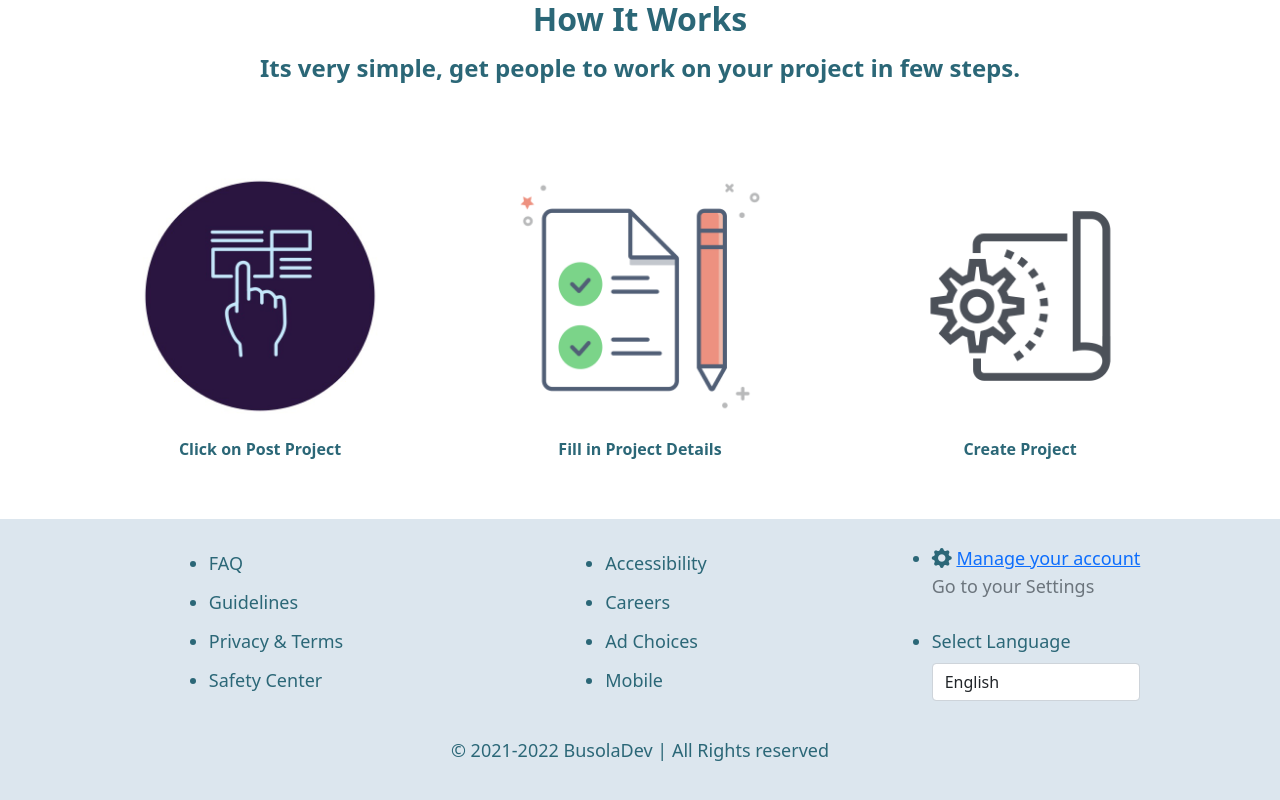
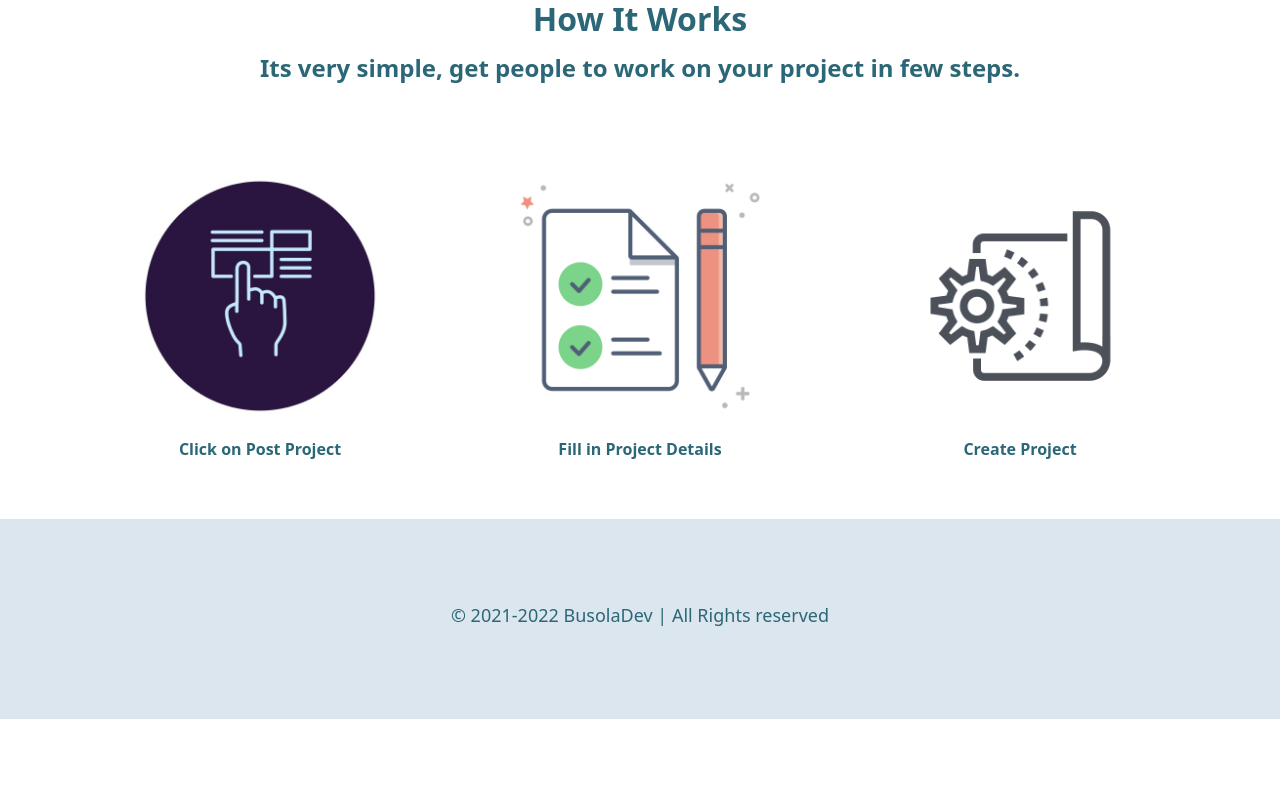
Before and after one commit to beejay321/Capstone, a React (Create React App) app: page / in a window 1280 px wide. Shown: the part 752-1552 px from the top of the page. After the commit the page ends 1471 px from the top, so only its background shows below. Built offline with nearby package versions, Linux system fonts and the light colour scheme.

Commit message:
Update Footer.jsx

```diff
--- a/src/components/Footer.jsx
+++ b/src/components/Footer.jsx
@@ -1,5 +1,5 @@
 // import react from "react";
-import { Container, Row, Col, Form } from "react-bootstrap";
+import { Container, Row } from "react-bootstrap";
 import "../styles/Footer.css";
 
 const Footer = () => {
@@ -7,7 +7,7 @@ const Footer = () => {
     <>
       <div id="footer">
         <Container className=" py-4">
-          <Row className=" footerbox ">
+          {/* <Row className=" footerbox ">
             <Col xs={4} className="footercolumns">
               <ul className="footerText">
                 <li className="footerlist">FAQ</li>
@@ -48,7 +48,7 @@ const Footer = () => {
                 </li>
               </ul>
             </Col>
-          </Row>
+          </Row> */}
           <Row className="footerText mt-2">
             <p className="d-flex justify-content-center copyright">© 2021-2022 BusolaDev | All Rights reserved</p>
           </Row>
```
